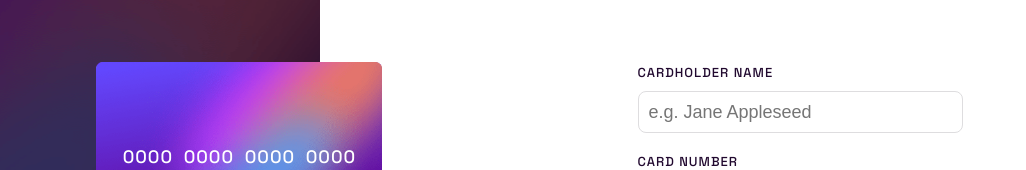
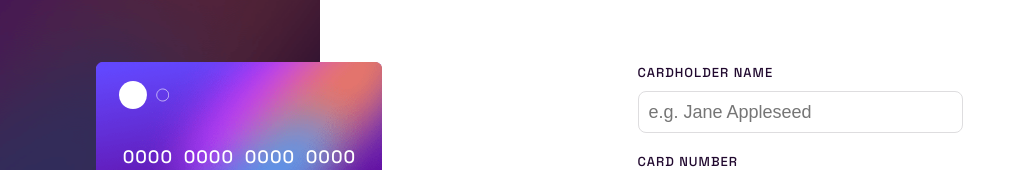
Before and after one commit to dev-andrewm/interactive-card-details-form-main, a plain HTML site: page index.html in a window 1280 px wide. Shown: the part 153-323 px from the top of the page, without its empty margins (0-1026 px from the left). Drawn offline with Linux system fonts and the light colour scheme.

Commit message:
final adjustments

```diff
--- a/css/card.css
+++ b/css/card.css
@@ -30,6 +30,18 @@
 
     top: 38%;
     left: 0%;
+}
+
+.card__logo{
+    width: 5.0rem;
+    height: 5.0rem;
+
+    position: absolute;
+    background: url("../images/card-logo.svg") center no-repeat;
+    background-size: 100%;
+
+    top: 5%;
+    left: 8%;
 }
 
 .card__img {
--- a/index.html
+++ b/index.html
@@ -36,6 +36,7 @@
 
         <div class="cards-box__front">
 
+          <div class="card__logo"></div>
           <img class="card__img" src="images/bg-card-front.png" alt="front card model image">
           <span class="card__info" id="number">0000 0000 0000 0000</span>
           <span class="card__info" id="name">Jane Appleseed</span>
```
